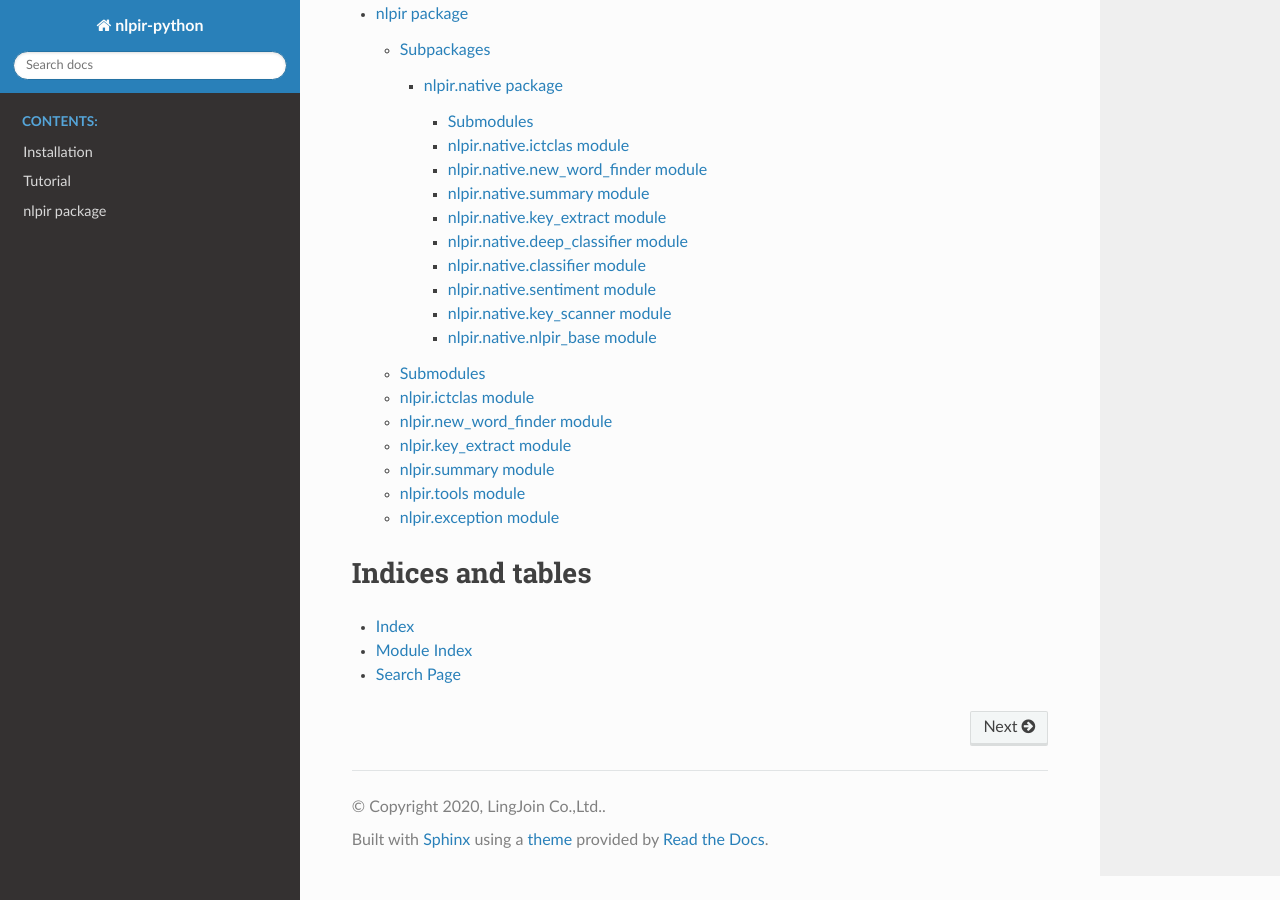
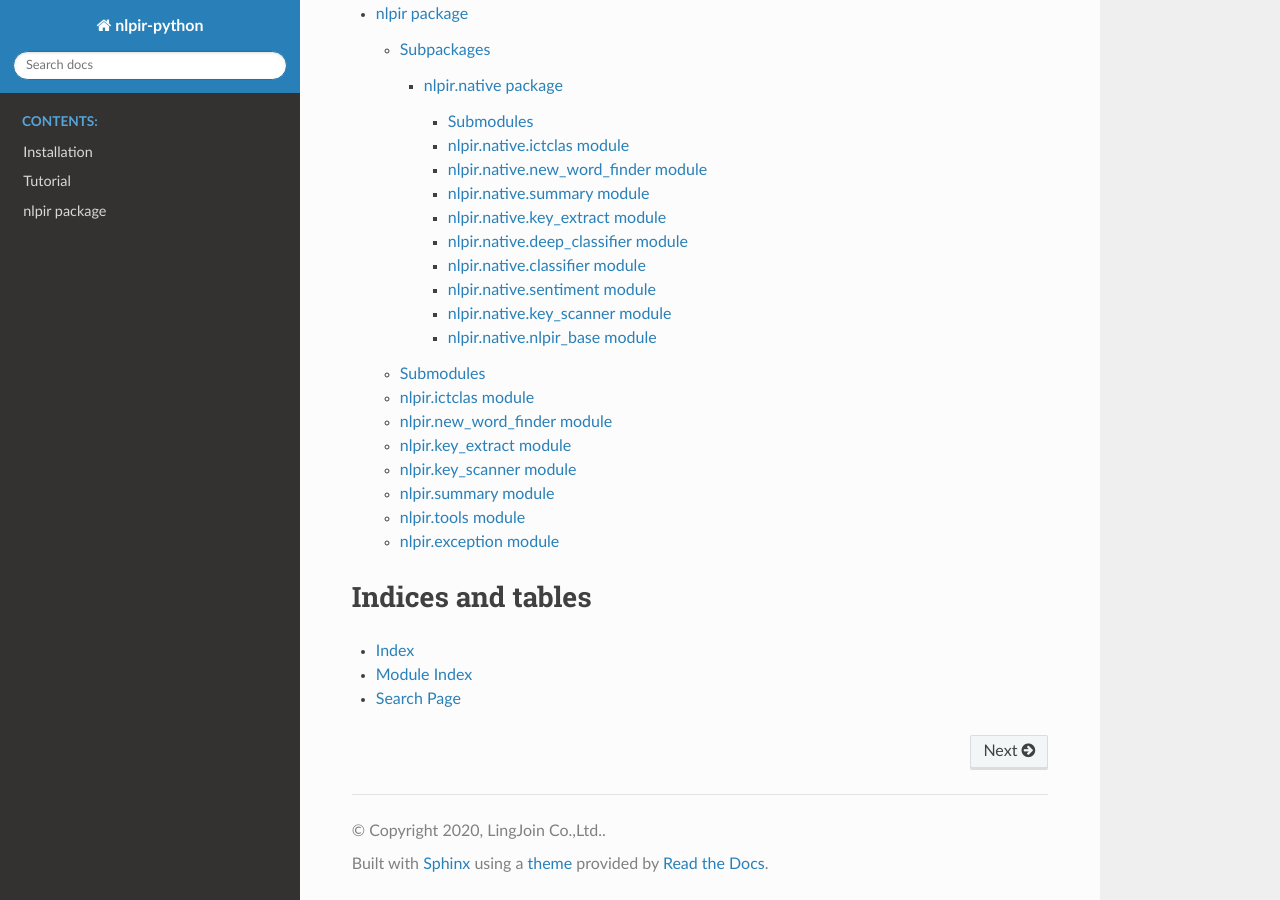
Before and after one commit to NLPIR-team/nlpir-python, a Sphinx documentation site: the page built from docs/index.rst, in a window 1280 px wide and 900 px high, scrolled down 1178 px. Built offline with Sphinx 7.4.7 and the Read the Docs theme 2.0.0, drawn with Linux system fonts in a browser that asks for light colours.

Commit message:
add doc/native/key_scanner

```diff
--- a/docs/nlpir.rst
+++ b/docs/nlpir.rst
@@ -41,6 +41,14 @@ nlpir.key\_extract module
    :undoc-members:
    :show-inheritance:
 
+nlpir.key\_scanner module
+----------------------------
+
+.. automodule:: nlpir.key_scanner
+   :members:
+   :undoc-members:
+   :show-inheritance:
+
 nlpir.summary module
 -----------------------
 
```
